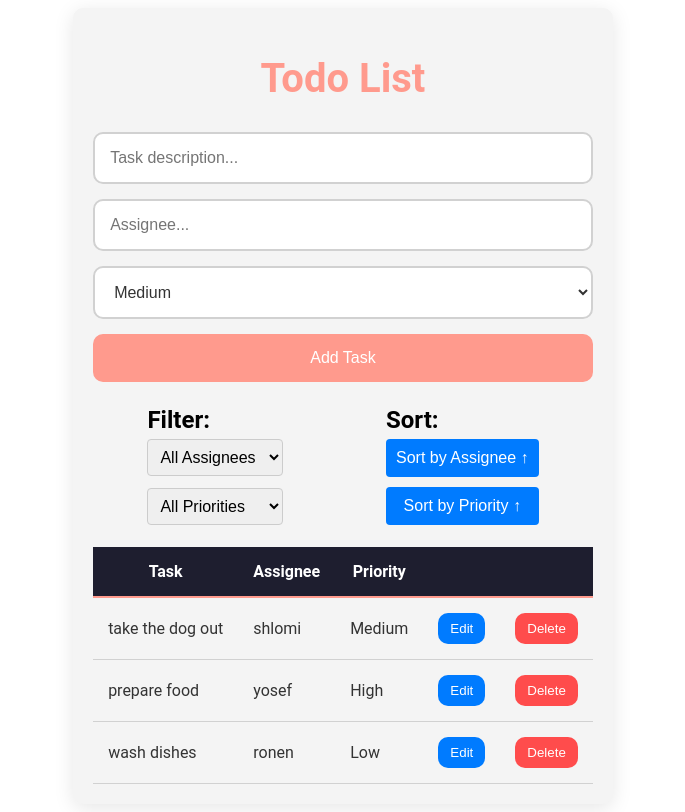
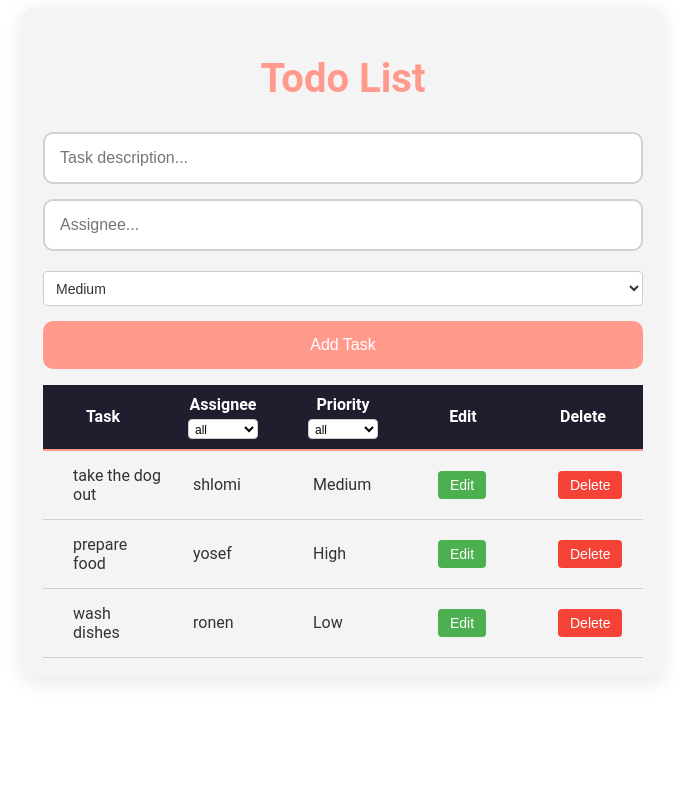
Before and after one commit to shlomi-plishtiev/todo-list, a React (Vite) app: page / in a window 1280 px wide. Shown: the whole page, without its empty margins (297-982 px from the left). Built offline with nearby package versions, Linux system fonts and the light colour scheme.

Commit message:
fix sorting and filtering using librar and improving your scss

```diff
--- a/src/assets/styles/basics/_layout.scss
+++ b/src/assets/styles/basics/_layout.scss
@@ -1,37 +1,4 @@
 .main-container {
-    display: grid;
-    grid-template-columns: 1rem 1fr 1rem;
-
-    > * {
-        grid-column: 2;
-
-        &.full {
-            grid-column: 1 / -1;
-        }
-    }
-
-    // @include for-narrow-layout {
-    //     grid-template-columns:
-    //         minmax(20px, 1fr)
-    //         minmax(auto, $mobile-breakpoint)
-    //         minmax(20px, 1fr);
-    // }
-    // @include for-normal-layout {
-    //     grid-template-columns:
-    //         minmax(20px, 1fr)
-    //         minmax(auto, $narrow-breakpoint)
-    //         minmax(20px, 1fr);
-    // }
-    // @include for-wide-layout {
-    //     grid-template-columns:
-    //         minmax(20px, 1fr)
-    //         minmax(auto, $normal-breakpoint)
-    //         minmax(20px, 1fr);
-    // }
+max-width: 750px;
+margin: auto;
 }
-
-.card-grid {
-    display: grid;
-    grid-template-columns: repeat(auto-fill, minmax(300px, 1fr));
-    grid-gap: 20px;
-}
--- a/src/assets/styles/cmp/TaskList.scss
+++ b/src/assets/styles/cmp/TaskList.scss
@@ -1,12 +1,4 @@
 .todo-list {
-    max-width: 900px;
-    margin: 0 auto;
-    padding: 20px;
-    background-color: $background-color;
-    border-radius: $border-radius;
-    box-shadow: 0 4px 20px rgba(0, 0, 0, 0.1);
-    font-family: 'Roboto', sans-serif;
-
     h1 {
         text-align: center;
         color: $secondary-color;
@@ -20,18 +12,22 @@
         margin: 0 auto;
         border-collapse: collapse;
 
+        @media (max-width: 600px) {
+            position: relative;
+            min-width: 415px;
+            right: 33px;
+        }
+
         thead {
             background-color: $primary-color;
             color: white;
 
             th {
-                padding: 15px;
+                padding: 10px;
                 font-weight: 600;
                 border-bottom: 2px solid $secondary-color;
-                text-align: center;
+
                 @media (max-width: 600px) {
-                    padding: 10px 0px 10px 0px;
-                    padding-right: 5px;
                     font-size: 14px;
                 }
             }
@@ -49,6 +45,9 @@
                     padding: 15px;
                     border-bottom: 1px solid $border-color;
                     color: $text-color;
+                    vertical-align: middle;
+                    padding-left: 5%;
+                    padding-right: 2px;
 
                     @media (max-width: 600px) {
                         padding: 10px;
@@ -58,4 +57,63 @@
             }
         }
     }
+
+    .edit-btn,
+    .delete-btn {
+        border: none;
+        border-radius: 4px;
+        cursor: pointer;
+        font-size: 14px;
+        padding: 6px 12px;
+        margin: 0 5px;
+
+        &.edit-btn {
+            background-color: #4CAF50;
+            color: white;
+
+            &:hover {
+                background-color: #45a049;
+            }
+        }
+
+        &.delete-btn {
+            background-color: #f44336;
+            color: white;
+
+            &:hover {
+                background-color: #e53935;
+            }
+        }
+    }
+
+    select {
+        margin-top: 5px;
+        padding: 8px;
+        border: 1px solid #ccc;
+        border-radius: 4px;
+        background-color: #ffffff;
+        font-size: 14px;
+        cursor: pointer;
+        width: 100%;
+        height: 35px;
+    }
+
+    .select-row {
+        height: 20px;
+        width: 70px;
+        font-size: 12px;
+        padding: 2px;
+        border-radius: 4px;
+        border: 1px solid #ccc;
+    }
 }
+
+th {
+    padding: 8px;
+    width: 100px;
+    white-space: nowrap;
+}
+
+.sort-arrow {
+    font-size: 0.8em;
+}
--- a/src/assets/styles/main.scss
+++ b/src/assets/styles/main.scss
@@ -11,7 +11,6 @@
 // pages
 @import "pages/TodoList.scss";
 // cmp
-@import "cmp/TaskFilters.scss";
 @import "cmp/TaskForm.scss";
 @import "cmp/TaskList.scss";
 @import "cmp/TodoListButtons.scss";
--- a/src/assets/styles/pages/TodoList.scss
+++ b/src/assets/styles/pages/TodoList.scss
@@ -1,5 +1,5 @@
 .todo-list {
-    max-width: 900px;
+    max-width: 600px;
     margin: 0 auto;
     padding: 20px;
     background-color: $background-color;
--- a/src/cmps/TaskFilters.jsx
+++ /dev/null
@@ -1,36 +0,0 @@
-export function TaskFilters({
-    assigneeFilter, onAssigneeFilterChange, priorityFilter, onPriorityFilterChange, uniqueAssignees, uniquePriorities, sortByAssignee, sortAssigneeAsc, sortByPriority, sortPriorityAsc
-}) {
-    return (
-        <div className="filter-options">
-            <div className="filter">
-                <h2>Filter:</h2>
-                <select value={assigneeFilter} onChange={onAssigneeFilterChange}>
-                    <option value="">All Assignees</option>
-                    {uniqueAssignees.map((assignee, index) => (
-                        <option key={index} value={assignee}>{assignee}</option>
-                    ))}
-                </select>
-
-                <select value={priorityFilter} onChange={onPriorityFilterChange}>
-                    <option value="">All Priorities</option>
-                    {uniquePriorities.map((priority, index) => (
-                        <option key={index} value={priority}>{priority}</option>
-                    ))}
-                </select>
-            </div>
-
-            <div className="sort">
-                <h2>Sort:</h2>
-                <div className="sort-buttons">
-                    <button onClick={sortByAssignee}>
-                        Sort by Assignee {sortAssigneeAsc ? "↑" : "↓"}
-                    </button>
-                    <button onClick={sortByPriority}>
-                        Sort by Priority {sortPriorityAsc ? "↑" : "↓"}
-                    </button>
-                </div>
-            </div>
-        </div>
-    )
-}
--- a/src/cmps/TaskList.jsx
+++ b/src/cmps/TaskList.jsx
@@ -1,61 +1,106 @@
-import { useReactTable, createColumnHelper, flexRender, getCoreRowModel, } from "@tanstack/react-table"
+import React, { useMemo } from 'react'
+import { useReactTable, getCoreRowModel, getSortedRowModel, getFilteredRowModel, flexRender } from '@tanstack/react-table'
 
-const columnHelper = createColumnHelper()
+// A filter function that returns true if a value exists in the column
+const includesFilterFn = (row, columnId, value) =>
+    row.getValue(columnId).toString().toLowerCase().includes(value.toLowerCase())
 
+// Define the priority order and sorting function
+const priorityOrder = { high: 3, medium: 2, low: 1 }
+const prioritySortingFn = (rowA, rowB) =>
+    (priorityOrder[rowB.getValue('priority').toLowerCase()] || 0) - (priorityOrder[rowA.getValue('priority').toLowerCase()] || 0)
+
+//Defining the columns
 export function TaskList({ tasks, editTask, confirmDelete }) {
-    const columns = [
-        columnHelper.accessor("task", {
-            header: "Task",
-        }),
-        columnHelper.accessor("assignee", {
-            header: "Assignee",
-        }),
-        columnHelper.accessor("priority", {
-            header: "Priority",
-        }),
-        columnHelper.display({
-            id: "edit",
-            cell: (info) => (
-                <button className="edit-btn" onClick={() => editTask(info.row.index)}>
-                    Edit
-                </button>
+    const columns = useMemo(() => [
+        {
+            accessorKey: 'task',
+            header: 'Task',
+            enableSorting: false,
+        },
+        {
+            accessorKey: 'assignee',
+            header: 'Assignee',
+            filterFn: includesFilterFn,
+        },
+        {
+            accessorKey: 'priority',
+            header: 'Priority',
+            filterFn: includesFilterFn,
+            enableSorting: true,
+            sortingFn: prioritySortingFn,
+        },
+        {
+            id: 'edit',
+            header: 'Edit',
+            cell: ({ row }) => (
+                <button className="edit-btn" onClick={() => editTask(row.index)}>Edit</button>
             ),
-        }),
-        columnHelper.display({
-            id: "delete",
-            cell: (info) => (
-                <button className="delete-btn" onClick={() => confirmDelete(info.row.index)}>
-                    Delete
-                </button>
+        },
+        {
+            id: 'delete',
+            header: 'Delete',
+            cell: ({ row }) => (
+                <button className="delete-btn" onClick={() => confirmDelete(row.index)}>Delete</button>
             ),
-        }),
-    ]
+        },
+    ], [editTask, confirmDelete])
 
     const table = useReactTable({
         data: tasks,
         columns,
         getCoreRowModel: getCoreRowModel(),
+        getSortedRowModel: getSortedRowModel(),
+        getFilteredRowModel: getFilteredRowModel(),
     })
 
+    // Internal dropdown filter component
+    const FilterDropdown = ({ column }) => {
+        const uniqueValues = useMemo(() =>
+            Array.from(new Set(table.getRowModel().rows.map(row => row.getValue(column.id))))
+            , [column.id, table])
+
         return (
+            <select className='select-row' onChange={e => column.setFilterValue(e.target.value)} value={column.getFilterValue() || ''}>
+                <option value=""> all</option>
+                {uniqueValues.map(value => (
+                    <option key={value} value={value}>{value}</option>
+                ))}
+            </select>
+        )
+    }
+
+    return (
+        <div>
             <table>
                 <thead>
-                {table.getHeaderGroups().map((headerGroup) => (
+                    {table.getHeaderGroups().map(headerGroup => (
                         <tr key={headerGroup.id}>
-                        {headerGroup.headers.map((header) => (
+                            {headerGroup.headers.map(header => (
                                 <th key={header.id}>
-                                {header.isPlaceholder
-                                    ? null
-                                    : flexRender(header.column.columnDef.header, header.getContext())}
+                                    {!header.isPlaceholder && (
+                                        <div
+                                            onClick={header.column.getToggleSortingHandler()}
+                                            style={{ cursor: header.column.getCanSort() ? 'pointer' : 'default' }}
+                                        >
+                                            {flexRender(header.column.columnDef.header, header.getContext())}
+                                            <span className="sort-arrow">
+                                                {header.column.getIsSorted() === 'asc' ? ' 🔼' : header.column.getIsSorted() === 'desc' ? ' 🔽' : null}
+                                            </span>
+                                        </div>
+                                    )}
+                                    {header.column.getCanFilter() && header.column.id !== 'task' && (
+                                        <FilterDropdown column={header.column} />
+                                    )}
                                 </th>
                             ))}
                         </tr>
                     ))}
                 </thead>
                 <tbody>
-                {table.getRowModel().rows.map((row) => (
+                    {table.getRowModel().rows.map(row => (
                         <tr key={row.id}>
-                        {row.getVisibleCells().map((cell) => (
+                            {row.getVisibleCells().map(cell => (
                                 <td key={cell.id}>
                                     {flexRender(cell.column.columnDef.cell, cell.getContext())}
                                 </td>
@@ -64,5 +109,6 @@ export function TaskList({ tasks, editTask, confirmDelete }) {
                     ))}
                 </tbody>
             </table>
+        </div>
     )
 }
--- a/src/pages/ToDoList.jsx
+++ b/src/pages/ToDoList.jsx
@@ -1,7 +1,6 @@
 import { TaskForm } from "../cmps/TaskForm"
 import { TaskList } from "../cmps/TaskList"
 import { DeleteDialog } from "../cmps/DeleteDialog"
-import { TaskFilters } from "../cmps/TaskFilters"
 import { useState } from "react"
 
 export function ToDoList() {
@@ -14,15 +13,6 @@ export function ToDoList() {
     const [editIndex, setEditIndex] = useState(null)
     const [open, setOpen] = useState(false)
     const [taskToDelete, setTaskToDelete] = useState(null)
-    const [assigneeFilter, setAssigneeFilter] = useState("")
-    const [priorityFilter, setPriorityFilter] = useState("")
-
-    // State for sorting
-    const [sortAssigneeAsc, setSortAssigneeAsc] = useState(true)
-    const [sortPriorityAsc, setSortPriorityAsc] = useState(true)
-
-    const uniqueAssignees = [...new Set(tasks.map(task => task.assignee))]
-    const uniquePriorities = [...new Set(tasks.map(task => task.priority))]
 
     function addTask(task, assignee, priority) {
         setTasks([...tasks, { task, assignee, priority }])
@@ -55,32 +45,6 @@ export function ToDoList() {
         setEditIndex(index)
     }
 
-    // Sorting Functions
-    function sortByAssignee() {
-        const sortedTasks = [...tasks].sort((a, b) => {
-            if (a.assignee < b.assignee) return sortAssigneeAsc ? -1 : 1
-            if (a.assignee > b.assignee) return sortAssigneeAsc ? 1 : -1
-            return 0
-        })
-        setTasks(sortedTasks)
-        setSortAssigneeAsc(!sortAssigneeAsc)
-    }
-
-    function sortByPriority() {
-        const sortedTasks = [...tasks].sort((a, b) => {
-            const priorityOrder = { "High": 3, "Medium": 2, "Low": 1 }
-            return sortPriorityAsc ? priorityOrder[a.priority] - priorityOrder[b.priority] : priorityOrder[b.priority] - priorityOrder[a.priority]
-        })
-        setTasks(sortedTasks)
-        setSortPriorityAsc(!sortPriorityAsc)
-    }
-
-    const filteredTasks = tasks.filter(task => {
-        const matchesAssignee = assigneeFilter ? task.assignee === assigneeFilter : true
-        const matchesPriority = priorityFilter ? task.priority === priorityFilter : true
-        return matchesAssignee && matchesPriority
-    })
-
     return (
         <div className="todo-list">
             <h1>Todo List</h1>
@@ -91,21 +55,7 @@ export function ToDoList() {
                 editIndex={editIndex}
                 taskData={editIndex !== null ? tasks[editIndex] : {}}
             />
-
-            <TaskFilters
-                uniqueAssignees={uniqueAssignees}
-                uniquePriorities={uniquePriorities}
-                assigneeFilter={assigneeFilter}
-                onAssigneeFilterChange={(e) => setAssigneeFilter(e.target.value)}
-                priorityFilter={priorityFilter}
-                onPriorityFilterChange={(e) => setPriorityFilter(e.target.value)}
-                sortByAssignee={sortByAssignee}
-                sortAssigneeAsc={sortAssigneeAsc}
-                sortByPriority={sortByPriority}
-                sortPriorityAsc={sortPriorityAsc}
-            />
-
-            <TaskList tasks={filteredTasks} editTask={editTask} confirmDelete={confirmDelete} />
+            <TaskList tasks={tasks} editTask={editTask} confirmDelete={confirmDelete} />
             <DeleteDialog open={open} handleClose={handleClose} deleteTask={deleteTask} />
         </div>
     )
```
Lines whose indentation alone changed are shown as unchanged.
